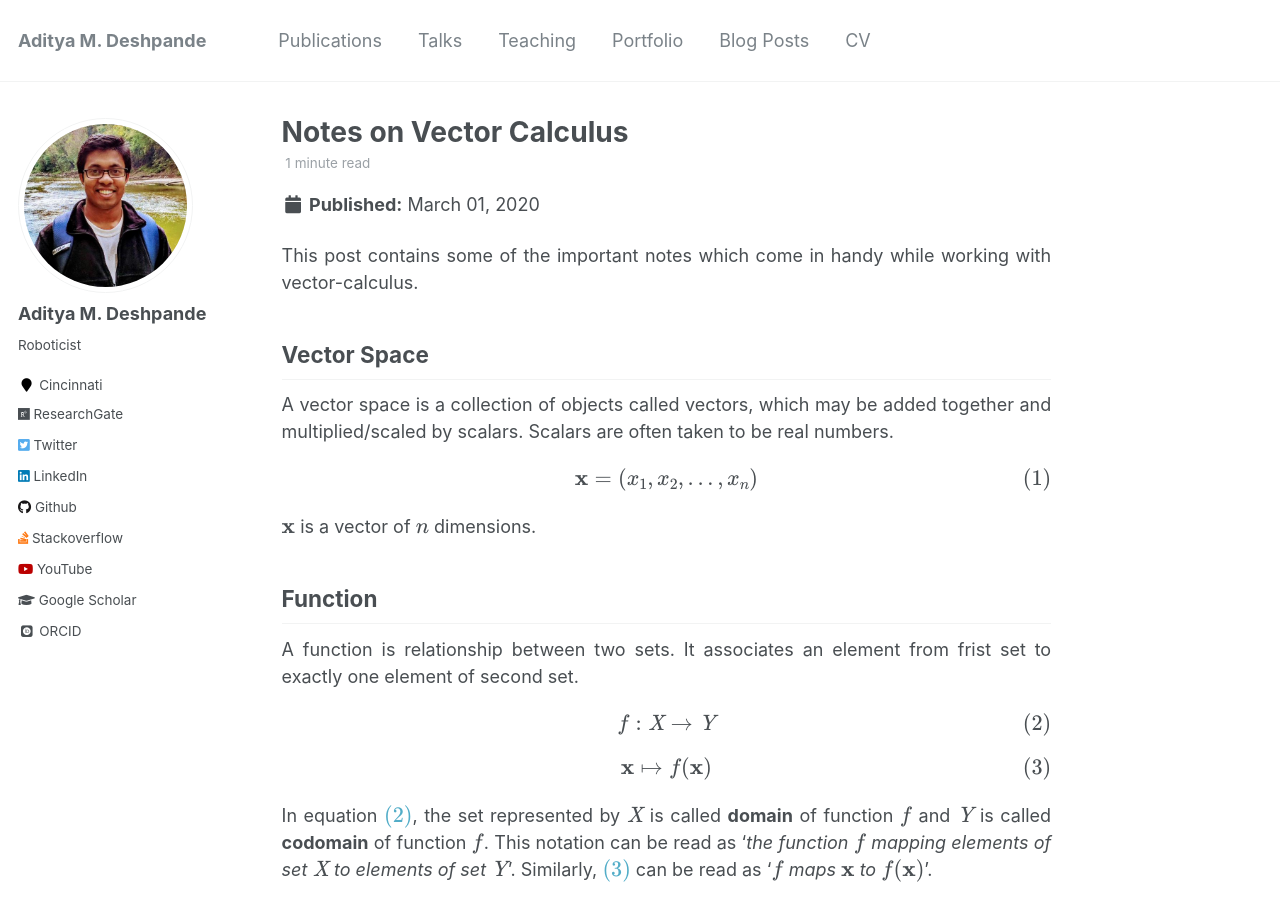
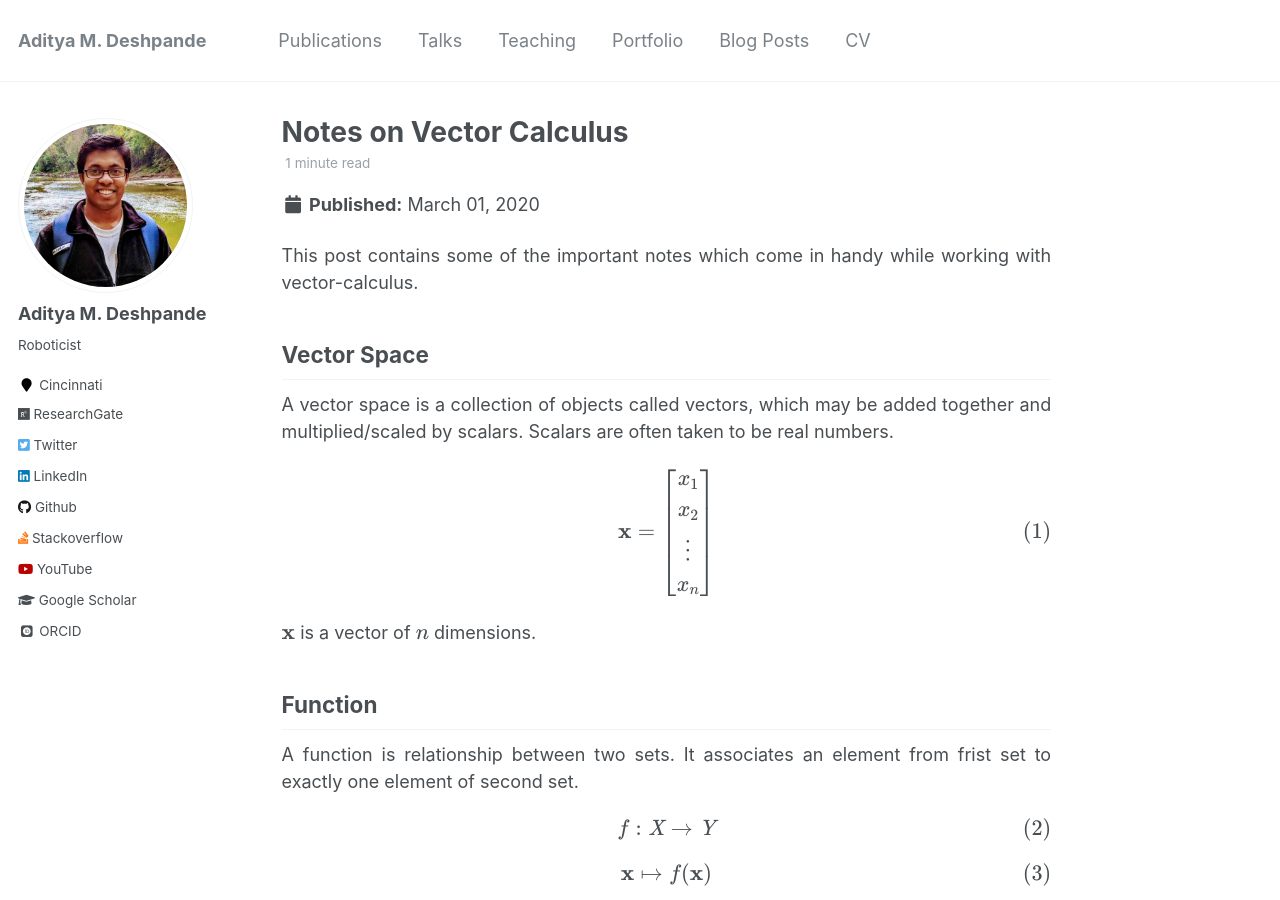
Before and after one commit to adipandas/adipandas.github.io, a Jekyll site: the page built from _posts/2020-03-01-vector-calculus.md, in a window 1280 px wide and 900 px high. Built offline with Jekyll 4.4.1, drawn with Linux system fonts in a browser that asks for light colours; some web fonts are replaced; formulas are drawn with MathJax 3; comment, search, counter and statistics services are not loaded.

Commit message:
Update 2020-03-01-vector-calculus.md

```diff
--- a/_posts/2020-03-01-vector-calculus.md
+++ b/_posts/2020-03-01-vector-calculus.md
@@ -15,7 +15,12 @@ This post contains some of the important notes which come in handy while working
 ## Vector Space
 A vector space is a collection of objects called vectors, which may be added together and multiplied/scaled by scalars. Scalars are often taken to be real numbers.
 
-$$\mathbf{x} = (x_{1}, x_{2}, ..., x_{n})$$
+$$\mathbf{x} =  \begin{bmatrix}
+ x_{1} \\
+x_{2} \\
+\vdots \\
+x_{n}
+\end{bmatrix}$$
 
 $$\mathbf{x}$$ is a vector of $$n$$ dimensions.
 
```
